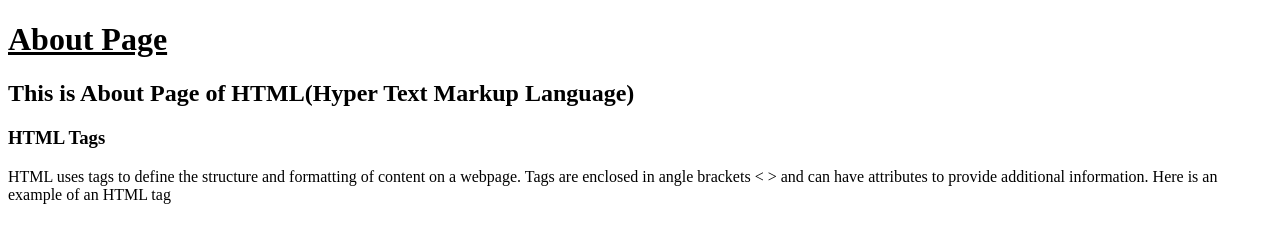
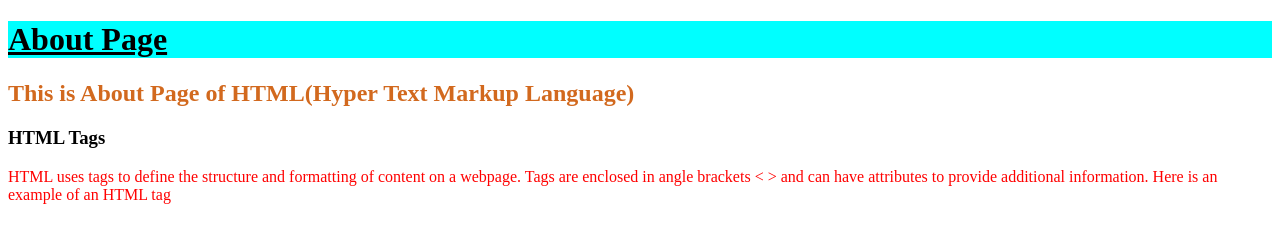
Before and after one commit to prathamagre/icp8.0-assignment-12, a plain HTML site: page about.html in a window 1280 px wide. Drawn offline with Linux system fonts and the light colour scheme.

Commit message:
css added in about page

```diff
--- a/about.html
+++ b/about.html
@@ -7,11 +7,11 @@
     <link rel="stylesheet" href="stylesheet.css"/>
 </head>
 <body>
-    <h1><u>About Page</u></h1>
+    <h1 class="head-bg-color"><u>About Page</u></h1>
 
-    <h2>This is About Page of HTML(Hyper Text Markup Language)</h2>
+    <h2 class="text">This is About Page of HTML(Hyper Text Markup Language)</h2>
 
     <h3>HTML Tags</h3>
-    <p>HTML uses tags to define the structure and formatting of content on a webpage. Tags are enclosed in angle brackets < > and can have attributes to provide additional information. Here is an example of an HTML tag</p>
+    <p class="paragraph">HTML uses tags to define the structure and formatting of content on a webpage. Tags are enclosed in angle brackets < > and can have attributes to provide additional information. Here is an example of an HTML tag</p>
 </body>
 </html>
```
